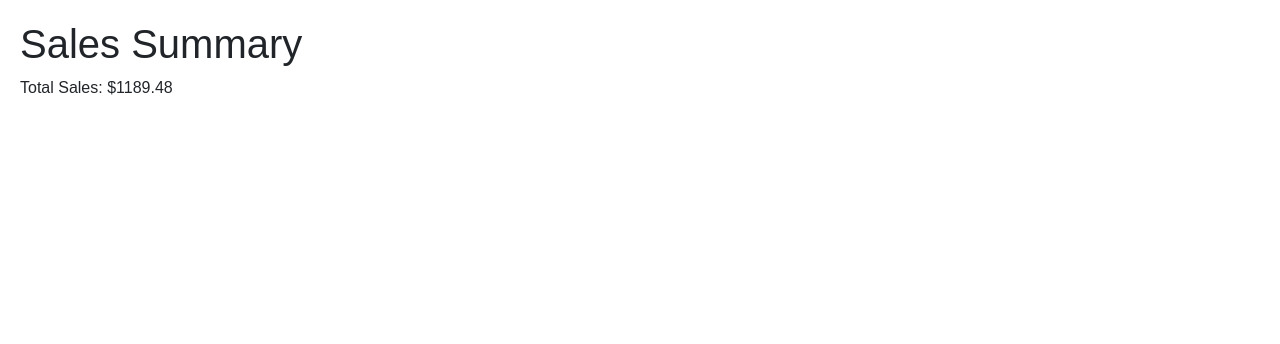
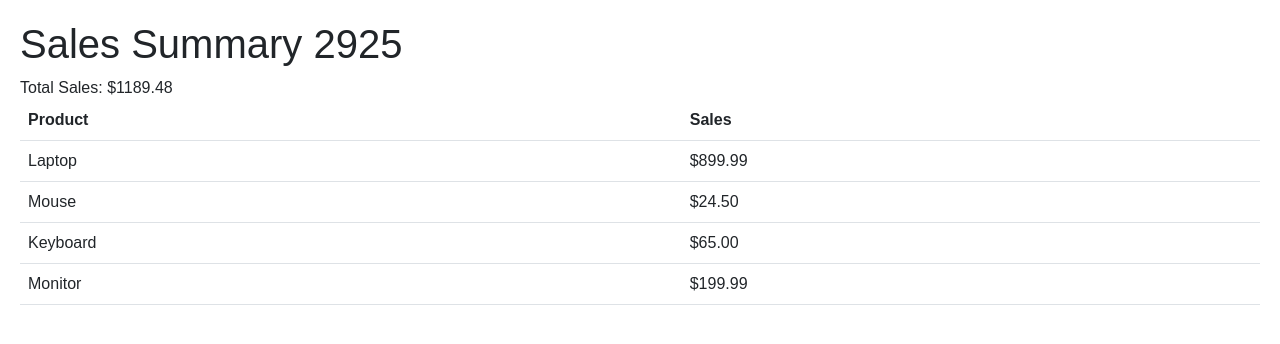
Before and after one commit to 23f2005132/sum-of-sales-2925, a plain HTML site: page index.html in a window 1280 px wide. Drawn offline with nearby package versions, Linux system fonts and the light colour scheme.

Commit message:
Add or update file: index.html

```diff
--- a/index.html
+++ b/index.html
@@ -13,8 +13,19 @@
     </style>
 </head>
 <body>
-    <h1>Sales Summary</h1>
+    <h1>Sales Summary 2925</h1>
     <div id="total-sales"></div>
+
+    <table class="table">
+        <thead>
+            <tr>
+                <th>Product</th>
+                <th>Sales</th>
+            </tr>
+        </thead>
+        <tbody id="sales-table-body">
+        </tbody>
+    </table>
 
     <script>
         async function fetchData() {
@@ -26,24 +37,29 @@
         function processData(csvData) {
             const lines = csvData.split('\n');
             let total = 0;
+            let tableRows = '';
+
             for (let i = 1; i < lines.length; i++) {  // Skip header row
                 const line = lines[i].trim();
                 if (line === '') continue; // Skip empty lines
                 const values = line.split(',');
                 if (values.length > 1) {
+                    const product = values[0];
                     const sales = parseFloat(values[1]);
                     if (!isNaN(sales)) {
                         total += sales;
+                        tableRows += `<tr><td>${product}</td><td>$${sales.toFixed(2)}</td></tr>`;
                     }
                 }
             }
-            return total.toFixed(2);
+            return { total: total.toFixed(2), tableRows: tableRows };
         }
 
         async function updateSalesTotal() {
             const csvData = await fetchData();
-            const totalSales = processData(csvData);
-            document.getElementById('total-sales').textContent = `Total Sales: $${totalSales}`;
+            const { total, tableRows } = processData(csvData);
+            document.getElementById('total-sales').textContent = `Total Sales: $${total}`;
+            document.getElementById('sales-table-body').innerHTML = tableRows;
         }
 
         updateSalesTotal();
```
